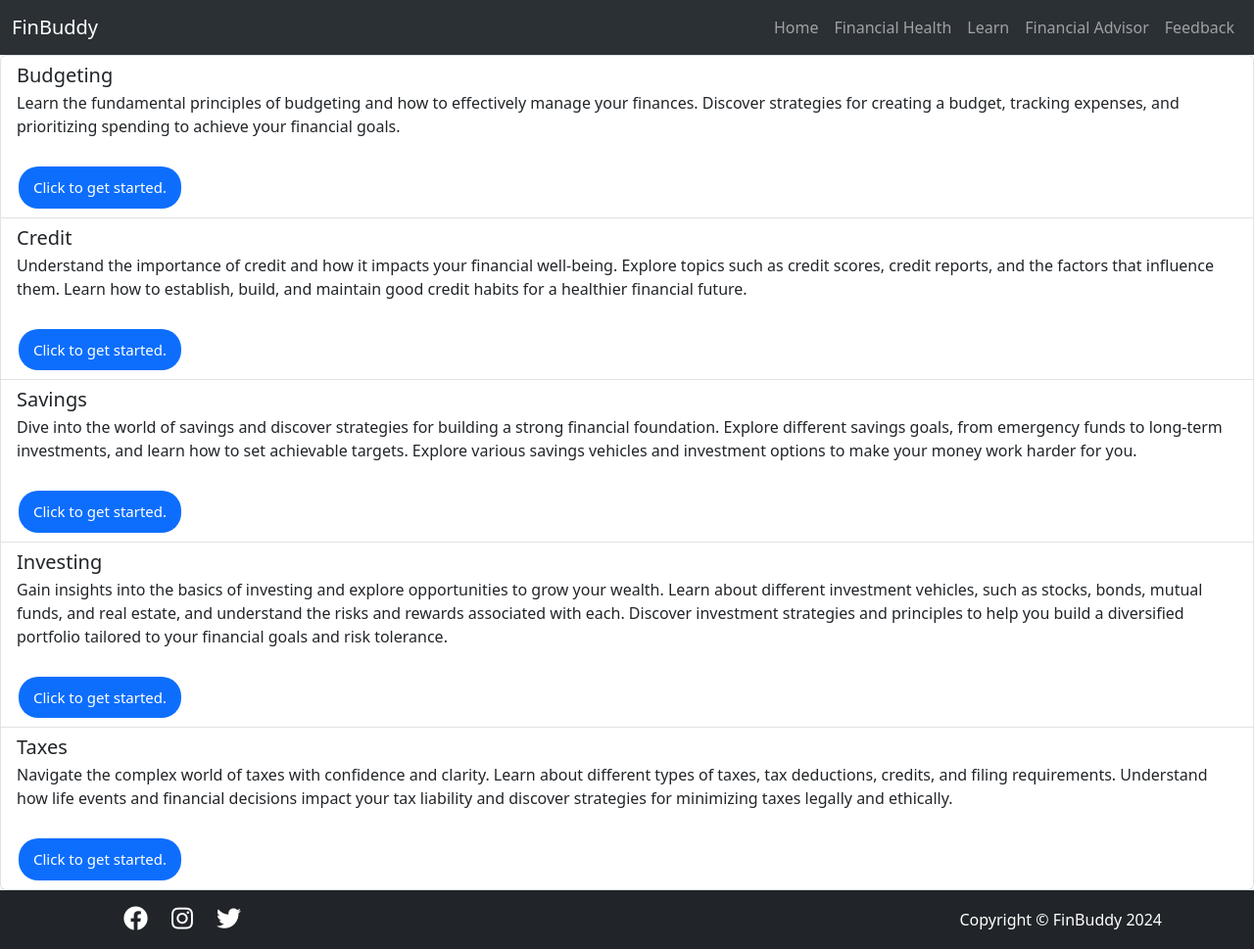
After one commit to Mildness10/finbuddy, a Django app: page /learn/ in a window 1280 px wide. The commit adds this page. Shown: the whole page at 98% size. Run offline with Django 5.2, Linux system fonts and the light colour scheme.

Commit message:
created the learn page for specific topics

```diff
--- a/fin/urls.py
+++ b/fin/urls.py
@@ -1,6 +1,7 @@
-from .views import HomePageView
+from .views import HomePageView, LearnPageView
 from django.urls import path
 
 urlpatterns = [
     path('', HomePageView.as_view(), name='home'),
+    path('learn/', LearnPageView.as_view(), name='learn'),
 ]
--- a/fin/views.py
+++ b/fin/views.py
@@ -4,3 +4,6 @@ from django.views.generic import TemplateView
 # Create your views here.
 class HomePageView(TemplateView):
     template_name = 'home.html'
+
+class LearnPageView(TemplateView):
+    template_name = 'learn.html'
--- a/templates/base.html
+++ b/templates/base.html
@@ -19,6 +19,7 @@
       integrity="sha384-QWTKZyjpPEjISv5WaRU9OFeRpok6YctnYmDr5pNlyT2bRjXh0JMhjY6hW+ALEwIH"
       crossorigin="anonymous"
     />
+    <link rel="icon" type="image/x-icon" href="assets/favicon.ico" />
   </head>
   <body>
     <!-- NAVBAR BEGINS -->
@@ -43,13 +44,15 @@
         >
           <ul class="navbar-nav">
             <li class="nav-item">
-              <a class="nav-link" aria-current="page" href="#">Home</a>
+              <a class="nav-link" aria-current="page" href="{% url 'home' %}"
+                >Home</a
+              >
             </li>
             <li class="nav-item">
               <a class="nav-link" href="#">Financial Health</a>
             </li>
             <li class="nav-item">
-              <a class="nav-link" href="#">Learn</a>
+              <a class="nav-link" href="{% url 'learn' %}">Learn</a>
             </li>
             <li class="nav-item">
               <a class="nav-link" href="#">Financial Advisor</a>
@@ -64,44 +67,39 @@
     <!-- NAVBAR ENDS -->
 
     {% block content %} {% endblock %}
-    <footer class="py-5 bg-dark">
+    <footer class="py-3 bg-dark">
       <div class="container px-4">
-            <div class="d-flex justify-content-between">
-                <p class="text-start m-0">
-                    <ul class="text-start social-icons">
+        <div class="d-flex justify-content-between align-items-center">
+          <ul class="text-start m-0 d-flex gap-4">
             <li>
-                            <a href="#"><i class="fab fa-facebook text-white"></i></a>
+              <a href="#"
+                ><i
+                  class="fab fa-facebook text-white"
+                  style="font-size: 25px"
+                ></i
+              ></a>
             </li>
             <li>
-                            <a href="#"><i class="fab fa-instagram text-white"></i></a>
+              <a href="#"
+                ><i
+                  class="fab fa-instagram text-white"
+                  style="font-size: 25px"
+                ></i
+              ></a>
             </li>
             <li>
-                            <a href="#"><i class="fab fa-twitter text-white"></i></a>
+              <a href="#"
+                ><i
+                  class="fab fa-twitter text-white"
+                  style="font-size: 25px"
+                ></i
+              ></a>
             </li>
           </ul>
-                </p>
-                <p class="m-0 text-end text-white text-end">
-                    Copyright &copy; FinBuddy 2024
-                </p>
+          <p class="m-0 text-end text-white">Copyright &copy; FinBuddy 2024</p>
         </div>
       </div>
     </footer>
-    {% comment %}
-    <footer>
-      <p class="fin-footer">© 2021 FinBuddy</p>
-      <ul class="social-icons">
-        <li>
-          <a href="#"><i class="fab fa-facebook"></i></a>
-        </li>
-        <li>
-          <a href="#"><i class="fab fa-instagram"></i></a>
-        </li>
-        <li>
-          <a href="#"><i class="fab fa-twitter"></i></a>
-        </li>
-      </ul>
-    </footer>
-    {% endcomment %}
     <script
       src="https://code.jquery.com/jquery-3.6.0.min.js"
       integrity="sha256-L8U+HzOJh0Ae6hEnUVI72ud1jIvQGGSPDTPmhO9EJsM="
--- /dev/null
+++ b/templates/learn.html
@@ -0,0 +1,114 @@
+{% extends "base.html" %} {% load static %} {% block content %}
+<style>
+  .button-style {
+    border: none;
+    border-radius: 20px;
+    background-color: #0d6efd;
+    color: white;
+    padding: 10px 15px;
+    text-align: center;
+    text-decoration: none;
+    display: inline-block;
+    font-size: 15px;
+    margin: 1px 2px;
+    cursor: pointer;
+  }
+
+  .list-group-item:hover {
+    background-color: #0d6efd;
+    color: white;
+  }
+</style>
+<div class="list-group">
+  <!-- Budgeting -->
+  <a
+    href="#"
+    class="list-group-item list-group-item-action"
+    aria-current="true"
+  >
+    <div class="d-flex w-100 justify-content-between">
+      <h5 class="mb-1">Budgeting</h5>
+    </div>
+    <p class="mb-1">
+      Learn the fundamental principles of budgeting and how to effectively
+      manage your finances. Discover strategies for creating a budget, tracking
+      expenses, and prioritizing spending to achieve your financial goals.
+    </p>
+    <br />
+    <small><button class="button-style">Click to get started.</button></small>
+  </a>
+
+  <!-- Credit -->
+  <a class="list-group-item list-group-item-action">
+    <div class="d-flex w-100 justify-content-between">
+      <h5 class="mb-1">Credit</h5>
+    </div>
+    <p class="mb-1">
+      Understand the importance of credit and how it impacts your financial
+      well-being. Explore topics such as credit scores, credit reports, and the
+      factors that influence them. Learn how to establish, build, and maintain
+      good credit habits for a healthier financial future.
+    </p>
+    <br />
+    <small class="text-body-secondary"
+      ><button class="button-style">Click to get started.</button></small
+    >
+  </a>
+
+  <!-- Savings -->
+  <a href="#" class="list-group-item list-group-item-action">
+    <div class="d-flex w-100 justify-content-between">
+      <h5 class="mb-1">Savings</h5>
+    </div>
+    <p class="mb-1">
+      Dive into the world of savings and discover strategies for building a
+      strong financial foundation. Explore different savings goals, from
+      emergency funds to long-term investments, and learn how to set achievable
+      targets. Explore various savings vehicles and investment options to make
+      your money work harder for you.
+    </p>
+    <br />
+    <small class="text-body-secondary"
+      ><button class="button-style">Click to get started.</button></small
+    >
+  </a>
+
+  <!-- Investing -->
+  <a href="#" class="list-group-item list-group-item-action">
+    <div class="d-flex w-100 justify-content-between">
+      <h5 class="mb-1">Investing</h5>
+    </div>
+    <p class="mb-1">
+      Gain insights into the basics of investing and explore opportunities to
+      grow your wealth. Learn about different investment vehicles, such as
+      stocks, bonds, mutual funds, and real estate, and understand the risks and
+      rewards associated with each. Discover investment strategies and
+      principles to help you build a diversified portfolio tailored to your
+      financial goals and risk tolerance.
+    </p>
+    <br />
+    <small class="text-body-secondary"
+      ><button class="button-style">Click to get started.</button></small
+    >
+  </a>
+
+  <!-- Taxes -->
+  <a href="#" class="list-group-item list-group-item-action">
+    <div class="d-flex w-100 justify-content-between">
+      <h5 class="mb-1">Taxes</h5>
+    </div>
+    <p class="mb-1">
+      Navigate the complex world of taxes with confidence and clarity. Learn
+      about different types of taxes, tax deductions, credits, and filing
+      requirements. Understand how life events and financial decisions impact
+      your tax liability and discover strategies for minimizing taxes legally
+      and ethically.
+    </p>
+    <br />
+    <small class="text-body-secondary"
+      ><button class="button-style">Click to get started.</button></small
+    >
+  </a>
+</div>
+
+{% endblock %}
```
Also changed, not shown: templates/home.html (+28 -53 lines). Lines whose indentation alone changed are shown as unchanged.
